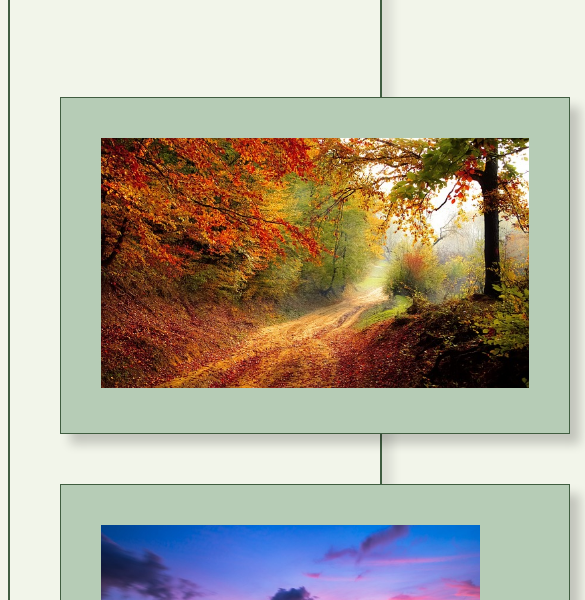
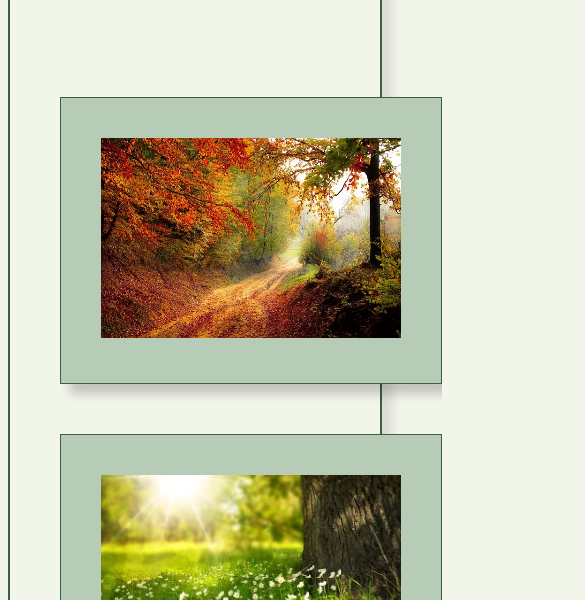
Before and after one commit to tildejanssen/moment3-dt211g, a website built with Parcel: page src/index.html in a window 390 px wide. Shown: the part 244-844 px from the top of the page, 585 px wide, since content can reach past the window. Built offline with nearby package versions, Linux system fonts and the light colour scheme.

Commit message:
media queries för responsivitet

```diff
--- a/src/css/main.scss
+++ b/src/css/main.scss
@@ -79,7 +79,7 @@ footer{
       /* så menyn visas över innehållet*/
       flex-direction: column;
       background-color: base.$primary-green;
-      width: 100%;
+      width: 90%;
       border-radius: 10px;
       text-align: center;
       transition: 0.3s;
@@ -172,7 +172,6 @@ footer{
     grid-gap:50px;
     display: grid;
     grid-template-columns: repeat(2, 1fr);
-    margin-top: 0px;
     margin-bottom: 50px;
   }
 
@@ -263,5 +262,45 @@ footer{
 @media only screen and (max-width: 1600px) {} /*Reglerna för max-width 1600px vilket inte ändras*/
 
 @media only screen and (max-width: 1024px) { /*Reglerna för max-width 1024px*/
+    .img-line{
+
+        img {
+        height: 180px;;
+        width:280px;
+        margin:0;
+        }
+
+      }
+      .container2{
+        width:60%;
+      }
 
 }
+
+@media only screen and (max-width: 600px) { /*Reglerna för max-width 600px*/
+
+  .images-container{
+    grid-template-columns: repeat(1, 1fr);
+    margin:0;
+
+  }
+  .img-line{
+
+    img {
+    height: 200px;;
+    width:300px;
+    margin:0;
+    }
+
+  }
+  .container1{
+    grid-template-columns: repeat(1, 1fr);
+  }
+  .container2{
+    width:70%;
+  }
+  p{
+    font-size: 15px;
+  }
+
+}
```
Also changed, not shown: dist/index.html, dist/sass.html, 2 other files.
